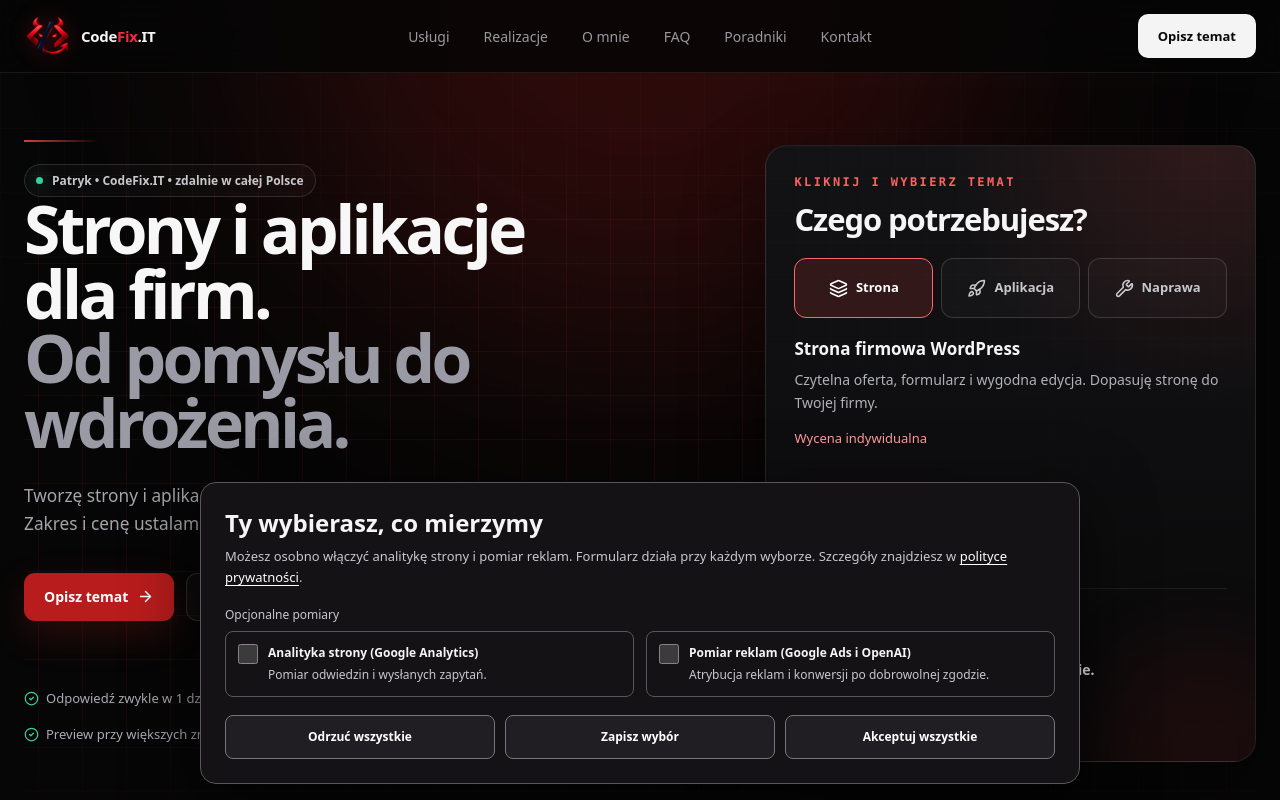
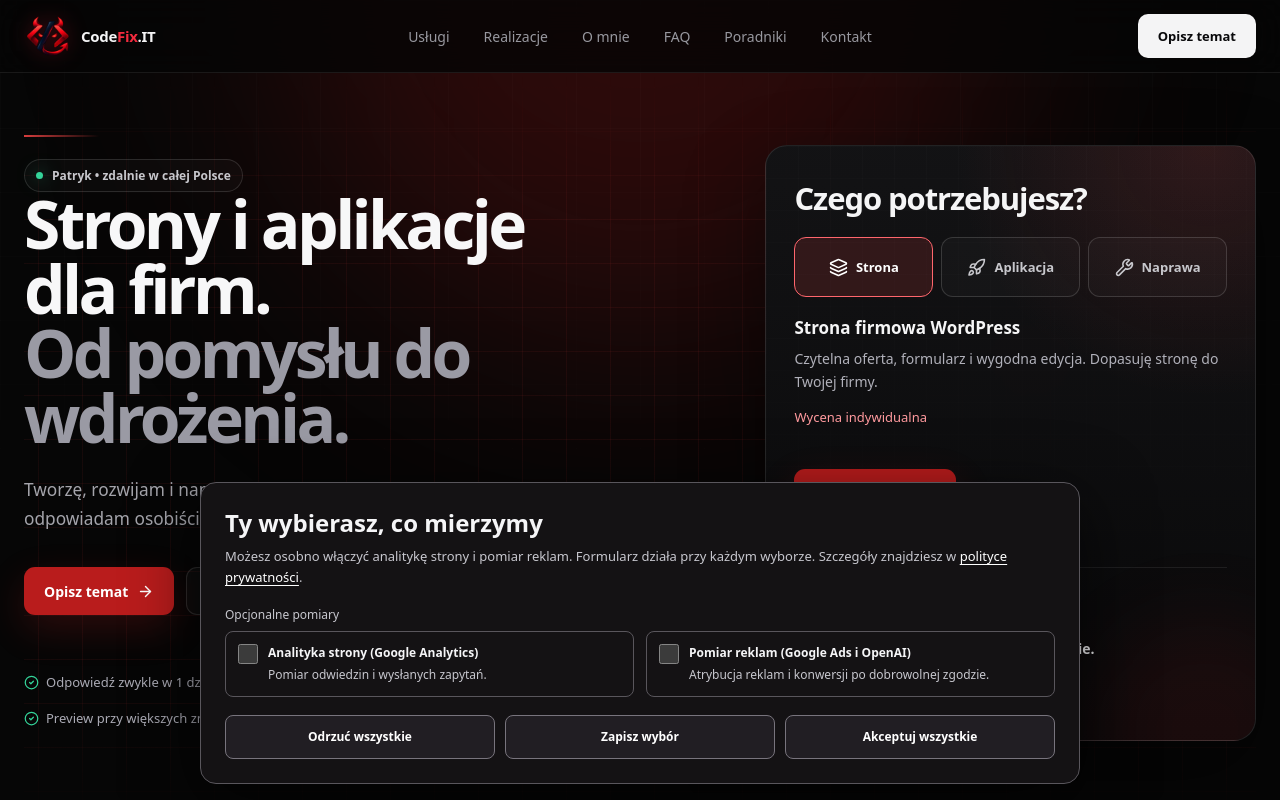
Before and after one commit to wwwCodeFixIT/CodeFix.IT---Portfolio-Short, a React (Vite) app: page / in a window 1280 px wide. Shown: the top 800 px of the page. Built offline with nearby package versions, Linux system fonts and the light colour scheme.

Commit message:
refactor: simplify hero copy and service picker heading

```diff
--- a/src/data/homepage-content.json
+++ b/src/data/homepage-content.json
@@ -1,9 +1,9 @@
 {
   "hero": {
-    "eyebrow": "Patryk • CodeFix.IT • zdalnie w całej Polsce",
+    "eyebrow": "Patryk • zdalnie w całej Polsce",
     "title": "Strony i aplikacje dla firm.",
     "accent": "Od pomysłu do wdrożenia.",
-    "description": "Tworzę strony i aplikacje dla firm. Łączę kod z AI, dbając o działanie i czytelność. Zakres i cenę ustalam przed startem."
+    "description": "Tworzę, rozwijam i naprawiam. AI wspiera moją pracę, a za kod i wdrożenie odpowiadam osobiście."
   },
   "services": [
     {
--- a/src/pages/HomepageV1.tsx
+++ b/src/pages/HomepageV1.tsx
@@ -537,7 +537,6 @@ export function HomepageV1() {
           </div>
 
           <aside className="cf-hero-paths" aria-labelledby="cf-hero-paths-title">
-            <p className="cf-section-kicker">Kliknij i wybierz temat</p>
             <h2 id="cf-hero-paths-title">Czego potrzebujesz?</h2>
 
             <HeroServicePicker onChoose={contactFromHero} disabled={formState === 'submitting'} />
```
